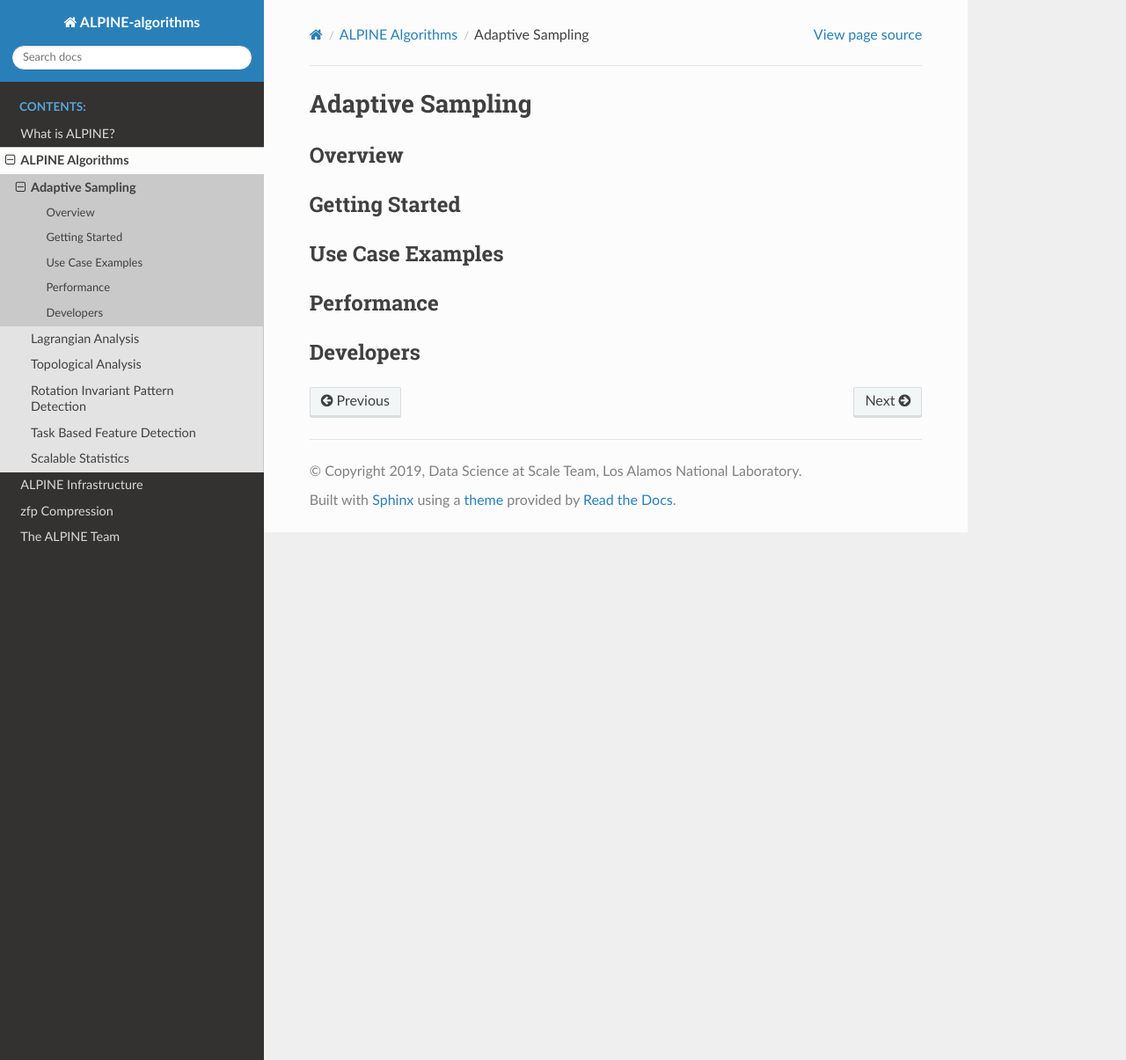
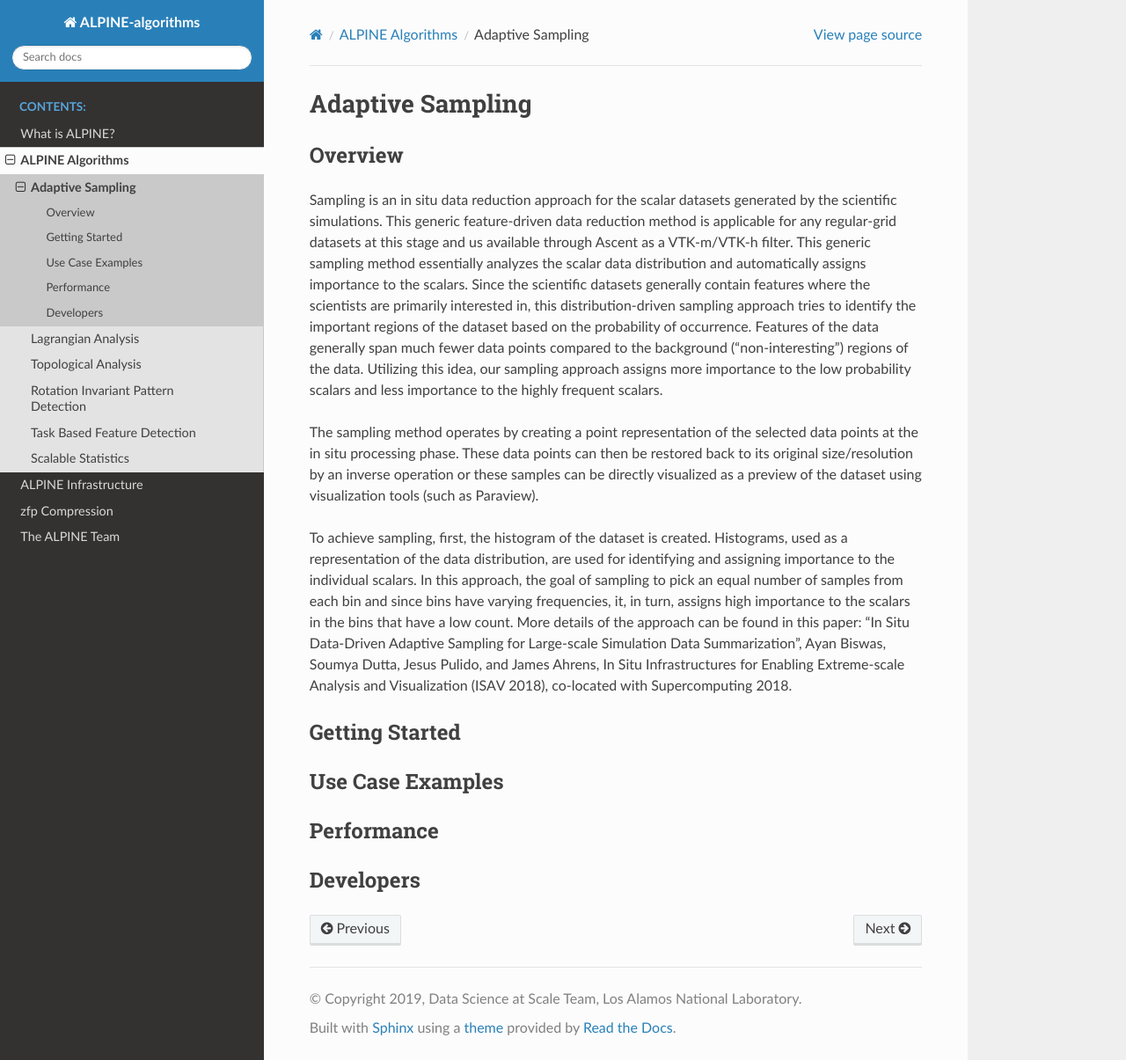
Before and after one commit to Alpine-DAV/algorithms, a Sphinx documentation site: the page built from docs/source/sampling.rst, in a window 1280 px wide and 1205 px high. Shown: the whole window at 88% size. Built offline with Sphinx 7.4.7 and the Read the Docs theme 2.0.0, drawn with Linux system fonts in a browser that asks for light colours; formulas are drawn with MathJax 3.

Commit message:
initial changes

```diff
--- a/docs/source/sampling.rst
+++ b/docs/source/sampling.rst
@@ -5,6 +5,14 @@ Adaptive Sampling
 
 Overview
 ^^^^^^^^
+Sampling is an in situ data reduction approach for the scalar datasets generated by the scientific simulations. This generic feature-driven data reduction method is applicable for any regular-grid datasets at this stage and us available through Ascent as a VTK-m/VTK-h filter. This generic sampling method essentially analyzes the scalar data distribution and automatically assigns importance to the scalars. Since the scientific datasets generally contain features where the scientists are primarily interested in, this distribution-driven sampling approach tries to identify the important regions of the dataset based on the probability of occurrence. Features of the data generally span much fewer data points compared to the background ("non-interesting") regions of the data. Utilizing this idea, our sampling approach assigns more importance to the low probability scalars and less importance to the highly frequent scalars.
+
+The sampling method operates by creating a point representation of the selected data points at the in situ processing phase. These data points can then be restored back to its original size/resolution by an inverse operation or these samples can be directly visualized as a preview of the dataset using visualization tools (such as Paraview).
+
+To achieve sampling, first, the histogram of the dataset is created. Histograms, used as a representation of the data distribution, are used for identifying and assigning importance to the individual scalars.  In this approach, the goal of sampling to pick an equal number of samples from each bin and since bins have varying frequencies, it, in turn, assigns high importance to the scalars in the bins that have a low count.
+More details of the approach can be found in this paper:
+“In Situ Data-Driven Adaptive Sampling for Large-scale Simulation Data Summarization”, Ayan Biswas, Soumya Dutta, Jesus Pulido, and James Ahrens, In Situ Infrastructures for Enabling Extreme-scale Analysis and Visualization (ISAV 2018), co-located with Supercomputing 2018.
+
 
 Getting Started
 ^^^^^^^^^^^^^^^
```
